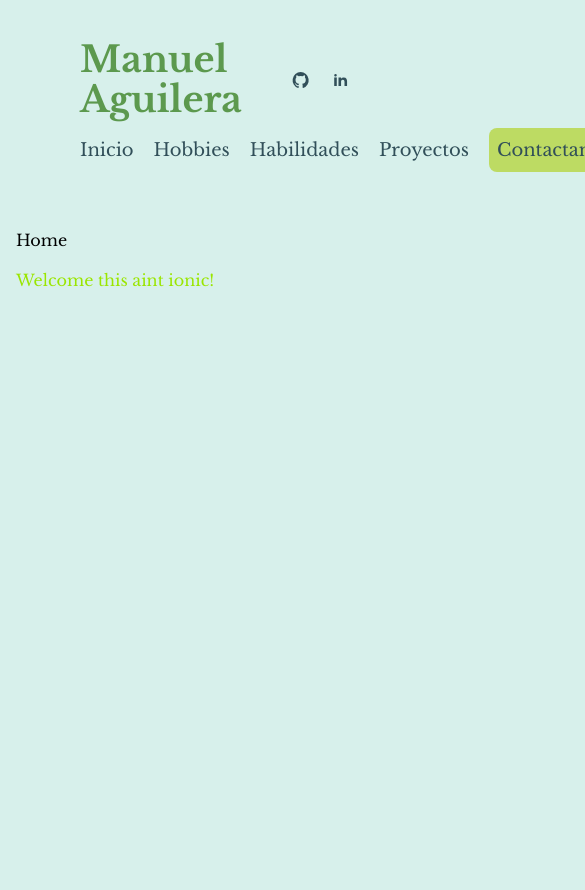
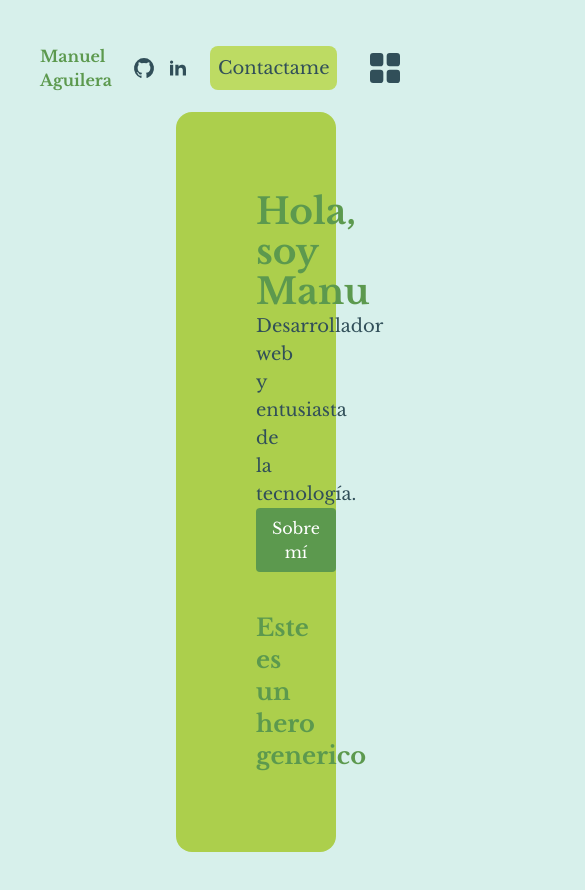
Before and after one commit to ManuelsAguilera/Portafolio, an Angular app: page / in a window 390 px wide. Shown: the top 890 px of the page, 585 px wide, since content can reach past the window. Built offline with nearby package versions, Linux system fonts and the light colour scheme.

Commit message:
Anadido header movile con menu dropdown

```diff
--- a/package.json
+++ b/package.json
@@ -29,6 +29,7 @@
     "@angular/platform-browser": "^20.3.0",
     "@angular/router": "^20.3.0",
     "@tailwindcss/postcss": "^4.1.13",
+    "@tailwindplus/elements": "^1.0.13",
     "postcss": "^8.5.6",
     "rxjs": "~7.8.0",
     "tailwindcss": "^4.1.13",
--- a/src/app/app.html
+++ b/src/app/app.html
@@ -1,3 +1,3 @@
-<main class="light:bg-jagged-ice-100 dark:bg-jagged-ice-900 min-h-screen">
+<main >
 <router-outlet />
 </main>
--- a/src/app/components/header/header.html
+++ b/src/app/components/header/header.html
@@ -1,9 +1,72 @@
-<header class="dark:bg-jagged-ice-900 light:bg-jagged-ice-100 p-10 flex flex-col gap-2 pl-20">
-    <div class="flex flex-row gap-5 align-middle items-center">
-        <h1 class="text-fern-500 font-display font-bold text-4xl">
+@if (isMobile)
+{
+
+<header class="sticky">
+
+<div class="ml-10 mr-10 pt-10">
+    <nav class="flex flex-row gap-5 align-middle items-center justify-between">
+
+        <h1 class="text-fern-500 font-display font-bold sm:text-2xl text-l col-start-2">
             Manuel Aguilera
         </h1>
 
+
+
+         <!-- Redes sociales-->
+            <div class = " flex flex-row gap-2.5 col-start-8">
+                <svg class=" sm:w-8 sm:h-8 w-6 h-6 text-ming-800  dark:text-jagged-ice-100" aria-hidden="true" xmlns="http://www.w3.org/2000/svg" width="24" height="24" fill="currentColor" viewBox="0 0 24 24">
+                <path fill-rule="evenodd" d="M12.006 2a9.847 9.847 0 0 0-6.484 2.44 10.32 10.32 0 0 0-3.393 6.17 10.48 10.48 0 0 0 1.317 6.955 10.045 10.045 0 0 0 5.4 4.418c.504.095.683-.223.683-.494 0-.245-.01-1.052-.014-1.908-2.78.62-3.366-1.21-3.366-1.21a2.711 2.711 0 0 0-1.11-1.5c-.907-.637.07-.621.07-.621.317.044.62.163.885.346.266.183.487.426.647.71.135.253.318.476.538.655a2.079 2.079 0 0 0 2.37.196c.045-.52.27-1.006.635-1.37-2.219-.259-4.554-1.138-4.554-5.07a4.022 4.022 0 0 1 1.031-2.75 3.77 3.77 0 0 1 .096-2.713s.839-.275 2.749 1.05a9.26 9.26 0 0 1 5.004 0c1.906-1.325 2.74-1.05 2.74-1.05.37.858.406 1.828.101 2.713a4.017 4.017 0 0 1 1.029 2.75c0 3.939-2.339 4.805-4.564 5.058a2.471 2.471 0 0 1 .679 1.897c0 1.372-.012 2.477-.012 2.814 0 .272.18.592.687.492a10.05 10.05 0 0 0 5.388-4.421 10.473 10.473 0 0 0 1.313-6.948 10.32 10.32 0 0 0-3.39-6.165A9.847 9.847 0 0 0 12.007 2Z" clip-rule="evenodd"/>
+                </svg>
+
+
+                <svg class="sm:w-9 sm:h-9 w-6 h-6 text-ming-800  dark:text-jagged-ice-100" aria-hidden="true" xmlns="http://www.w3.org/2000/svg" width="24" height="24" fill="currentColor" viewBox="0 0 24 24">
+                <path fill-rule="evenodd" d="M12.51 8.796v1.697a3.738 3.738 0 0 1 3.288-1.684c3.455 0 4.202 2.16 4.202 4.97V19.5h-3.2v-5.072c0-1.21-.244-2.766-2.128-2.766-1.827 0-2.139 1.317-2.139 2.676V19.5h-3.19V8.796h3.168ZM7.2 6.106a1.61 1.61 0 0 1-.988 1.483 1.595 1.595 0 0 1-1.743-.348A1.607 1.607 0 0 1 5.6 4.5a1.601 1.601 0 0 1 1.6 1.606Z" clip-rule="evenodd"/>
+                <path d="M7.2 8.809H4V19.5h3.2V8.809Z"/>
+                </svg>
+            </div>
+
+            <!-- Contacto-->
+            <button class="text-lg bg-fernier-300 text-ming-800 p-2 rounded-lg hover:bg-fernier-400"
+            (click)="contactar()">Contactame</button>
+
+            <!-- Menu de paginas-->
+            <div class="inline-block" >
+                <button (click)="toggleMenu()" class="inline-flex justify-center p-2 text-ming-800  dark:text-jagged-ice-100 hover:bg-fern-400 rounded-lg ">
+
+
+                <svg class="w-10 h-10  text-ming-800  dark:text-jagged-ice-100"aria-hidden="true" xmlns="http://www.w3.org/2000/svg" width="24" height="24" fill="currentColor" viewBox="0 0 24 24">
+                <path fill-rule="evenodd" d="M4.857 3A1.857 1.857 0 0 0 3 4.857v4.286C3 10.169 3.831 11 4.857 11h4.286A1.857 1.857 0 0 0 11 9.143V4.857A1.857 1.857 0 0 0 9.143 3H4.857Zm10 0A1.857 1.857 0 0 0 13 4.857v4.286c0 1.026.831 1.857 1.857 1.857h4.286A1.857 1.857 0 0 0 21 9.143V4.857A1.857 1.857 0 0 0 19.143 3h-4.286Zm-10 10A1.857 1.857 0 0 0 3 14.857v4.286C3 20.169 3.831 21 4.857 21h4.286A1.857 1.857 0 0 0 11 19.143v-4.286A1.857 1.857 0 0 0 9.143 13H4.857Zm10 0A1.857 1.857 0 0 0 13 14.857v4.286c0 1.026.831 1.857 1.857 1.857h4.286A1.857 1.857 0 0 0 21 19.143v-4.286A1.857 1.857 0 0 0 19.143 13h-4.286Z" clip-rule="evenodd"/>
+                </svg>
+                </button>
+
+
+
+            </div>
+            @if (menuOpen)
+            {
+                <div class="absolute top-16 right-10 bg-jagged-ice-100 dark:bg-jagged-ice-800 border border-jagged-ice-200 dark:border-jagged-ice-700 rounded-lg shadow-lg"
+                (mouseleave)="toggleMenu()">
+                    <a class="block px-4 py-2 text-ming-800 dark:text-jagged-200 hover:bg-fern-200 dark:hover:bg-fern-700" href="#">Inicio</a>
+                    <a class="block px-4 py-2 text-ming-800 dark:text-jagged-200 hover:bg-fern-200 dark:hover:bg-fern-700" href="#">Hobbies</a>
+                    <a class="block px-4 py-2 text-ming-800 dark:text-jagged-200 hover:bg-fern-200 dark:hover:bg-fern-700" href="#">Habilidades</a>
+                    <a class="block px-4 py-2 text-ming-800 dark:text-jagged-200 hover:bg-fern-200 dark:hover:bg-fern-700" href="#">Proyectos</a>
+                </div>
+            }
+    </nav>
+</div>
+
+</header>
+}
+@else
+{
+
+<header class="sticky dark:bg-jagged-ice-900 light:bg-jagged-ice-100 p-10 flex flex-col gap-2 pl-20">
+    <div class="flex flex-row gap-5 align-middle items-center">
+        <h1 class="text-fern-500 font-display font-bold xl:text-6xl text-4xl">
+            Manuel Aguilera
+        </h1>
+
+        <!-- Iconos redes sociales -->
         <svg class="w-8 h-8 text-ming-800  dark:text-jagged-ice-100" aria-hidden="true" xmlns="http://www.w3.org/2000/svg" width="24" height="24" fill="currentColor" viewBox="0 0 24 24">
         <path fill-rule="evenodd" d="M12.006 2a9.847 9.847 0 0 0-6.484 2.44 10.32 10.32 0 0 0-3.393 6.17 10.48 10.48 0 0 0 1.317 6.955 10.045 10.045 0 0 0 5.4 4.418c.504.095.683-.223.683-.494 0-.245-.01-1.052-.014-1.908-2.78.62-3.366-1.21-3.366-1.21a2.711 2.711 0 0 0-1.11-1.5c-.907-.637.07-.621.07-.621.317.044.62.163.885.346.266.183.487.426.647.71.135.253.318.476.538.655a2.079 2.079 0 0 0 2.37.196c.045-.52.27-1.006.635-1.37-2.219-.259-4.554-1.138-4.554-5.07a4.022 4.022 0 0 1 1.031-2.75 3.77 3.77 0 0 1 .096-2.713s.839-.275 2.749 1.05a9.26 9.26 0 0 1 5.004 0c1.906-1.325 2.74-1.05 2.74-1.05.37.858.406 1.828.101 2.713a4.017 4.017 0 0 1 1.029 2.75c0 3.939-2.339 4.805-4.564 5.058a2.471 2.471 0 0 1 .679 1.897c0 1.372-.012 2.477-.012 2.814 0 .272.18.592.687.492a10.05 10.05 0 0 0 5.388-4.421 10.473 10.473 0 0 0 1.313-6.948 10.32 10.32 0 0 0-3.39-6.165A9.847 9.847 0 0 0 12.007 2Z" clip-rule="evenodd"/>
         </svg>
@@ -18,13 +81,14 @@
 
     </div>
 
-    <div>
+    <div> <!-- Paginas-->
         <nav class="flex flex-row gap-5 align-middle items-center">
             <a class="text-lg text-ming-800 dark:text-jagged-ice-200 text-l hover:text-primary-500" href="#">Inicio</a>
             <a class="text-lg text-ming-800 dark:text-jagged-ice-200 text-l hover:text-primary-500" href="#">Hobbies</a>
             <a class="text-lg text-ming-800 dark:text-jagged-ice-200 text-l hover:text-primary-500" href="#">Habilidades</a>
             <a class="text-lg text-ming-800 dark:text-jagged-ice-200 text-l hover:text-primary-500" href="#">Proyectos</a>
-            <button class="text-lg bg-fernier-300 text-ming-800 p-2 rounded-lg hover:bg-fernier-400">Contactame</button>
+            <button class="text-lg bg-fernier-300 text-ming-800 p-2 rounded-lg hover:bg-fernier-400" (click)="contactar()">Contactame</button>
         </nav>
     </div>
 </header>
+}
--- a/src/app/components/header/header.ts
+++ b/src/app/components/header/header.ts
@@ -1,4 +1,4 @@
-import { Component } from '@angular/core';
+import { Component, HostListener, ChangeDetectorRef} from '@angular/core';
 import { CommonModule } from '@angular/common';
 
 @Component({
@@ -9,4 +9,39 @@ import { CommonModule } from '@angular/common';
 })
 export class Header {
 
+  menuOpen = false;
+  isMobile = false;
+
+  ngOnInit() {
+    this.checkViewport();
+  }
+
+  constructor(private cdr: ChangeDetectorRef) {
+  }
+
+ @HostListener('window:resize', ['$event'])
+  onResize(event: Event) {
+    this.checkViewport();
+  }
+
+  checkViewport() {
+    this.menuOpen=false;
+    this.isMobile = window.innerWidth <= 768;
+    this.cdr.detectChanges();  // << Notifica a Angular que actualice la vista
+  }
+
+  contactar() {
+    if (this.isMobile) {
+      console.log("Movil");
+    }
+    else {
+      console.log("No movil");
+    }
+
+  }
+
+  toggleMenu() {
+    this.menuOpen = !this.menuOpen;
+  }
+
 }
--- a/src/app/pages/home/home.html
+++ b/src/app/pages/home/home.html
@@ -1,10 +1,15 @@
 <app-header></app-header>
 
-<main class="light:bg-jagged-ice-100 dark:bg-jagged-ice-900 min-h-screen">
-    <section class="p-4 flex flex-col gap-4">
-        <h2>Home</h2>
-        <p class="text-lime-400">
-            Welcome this aint ionic!
-        </p>
+<main style="height:1000px">
+    <section id="hero" class="p-4 flex flex-col gap-4">
+        <div class="ml-40 mr-40 pt-20 p-20 rounded-2xl bg-fernier-400" >
+            <h1 class="text-4xl font-bold text-fern-500 dark:text-jagged-100">Hola, soy Manu</h1>
+        <p class="text-lg text-ming-800 dark:text-jagged-200">Desarrollador web y entusiasta de la tecnología.</p>
+        <button class="bg-fern-500 text-white px-4 py-2 rounded hover:bg-fern-600 transition"
+            href="#">Sobre mí</button>
+            <h2 class="text-2xl font-semibold text-fern-500 dark:text-jagged-100 mt-10">Este es un hero generico</h2>
+        </div>
+
+
     </section>
 </main>
--- a/src/styles.css
+++ b/src/styles.css
@@ -1,6 +1,5 @@
 @import url('https://fonts.googleapis.com/css2?family=Libre+Baskerville:ital,wght@0,400;0,700;1,400&display=swap');
 @import 'tailwindcss';
-
 
 
 @theme {
```
Also changed, not shown: 1 other file (tests, documents, lock files or other folders).
